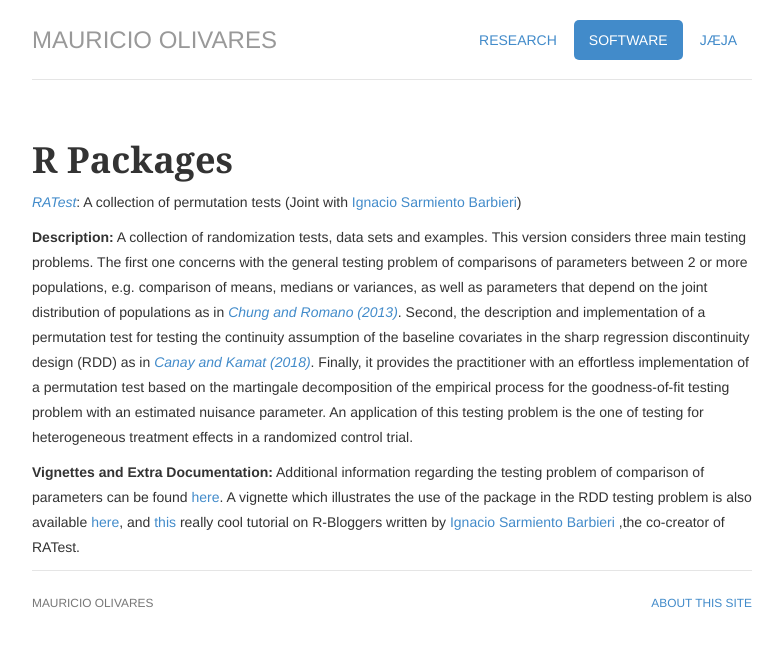
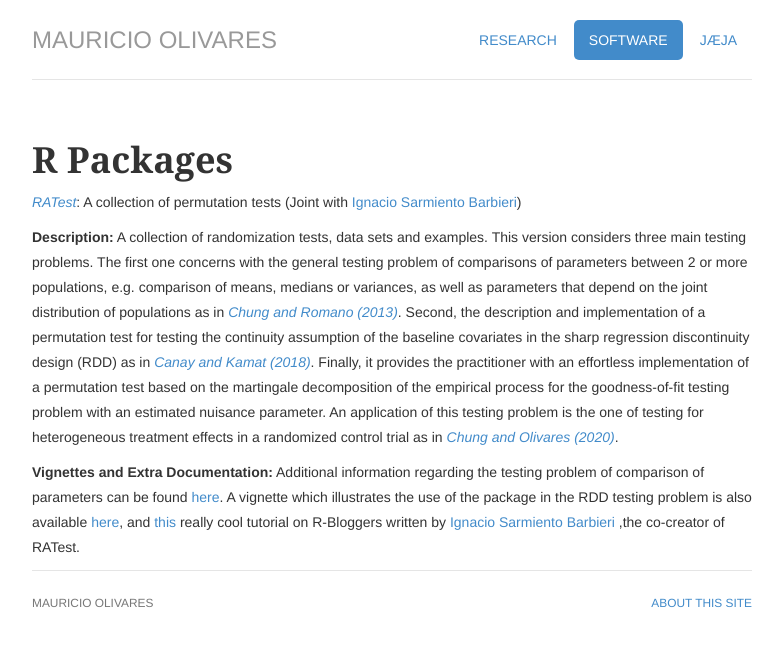
Before and after one commit to mauolivares/mauolivares.github.io, a Jekyll site: the page built from software/index.html, in a window 1280 px wide. Shown: the top 647 px of the page, without its empty margins (248-1031 px from the left). Built offline with Jekyll 4.4.1, drawn with Linux system fonts in a browser that asks for light colours.

Commit message:
RATest description to include HTE reference

```diff
--- a/software/index.html
+++ b/software/index.html
@@ -15,7 +15,7 @@ description: Mauricio's Software.
 				<p><em><a href="https://cran.r-project.org/web/packages/RATest/index.html">RATest</a></em>: A collection of permutation tests (Joint with <a href="https://ignaciomsarmiento.github.io/">Ignacio Sarmiento Barbieri</a>)</p>
 
 				<p><strong>Description:</strong> A collection of randomization tests, data sets and examples. This version considers three main testing problems. The first one concerns with the general testing problem of comparisons of parameters between 2 or more populations, e.g. comparison of means, medians or variances, as well as parameters that depend on the joint
-				distribution of populations as in <em><a href="https://projecteuclid.org/euclid.aos/1366138199">Chung and Romano (2013)</a></em>. Second, the description and implementation of a permutation test for testing the continuity assumption of the baseline covariates in the sharp regression discontinuity design (RDD) as in <em><a href="https://academic.oup.com/restud/article/85/3/1577/4583623">Canay and Kamat (2018)</a></em>. Finally, it provides the practitioner with an effortless implementation of a permutation test based on the martingale decomposition of the empirical process for the goodness-of-fit testing problem with an estimated nuisance parameter. An application of this testing problem is the one of testing for heterogeneous treatment effects in a randomized control trial.</p>
+				distribution of populations as in <em><a href="https://projecteuclid.org/euclid.aos/1366138199">Chung and Romano (2013)</a></em>. Second, the description and implementation of a permutation test for testing the continuity assumption of the baseline covariates in the sharp regression discontinuity design (RDD) as in <em><a href="https://academic.oup.com/restud/article/85/3/1577/4583623">Canay and Kamat (2018)</a></em>. Finally, it provides the practitioner with an effortless implementation of a permutation test based on the martingale decomposition of the empirical process for the goodness-of-fit testing problem with an estimated nuisance parameter. An application of this testing problem is the one of testing for heterogeneous treatment effects in a randomized control trial as in <em><a href="/files/HTE_WorkingPaper.pdf">Chung and Olivares (2020)</a></em>.</p>
 
 				<p><strong>Vignettes and Extra Documentation:</strong> Additional information regarding the testing problem of comparison of parameters can be found <a href="/files/permTest.pdf">here</a>. A vignette which illustrates the use of the package in the RDD testing problem is also available <a href="/files/RDperm.pdf">here</a>, and
 				<a href="https://www.r-bloggers.com/ratest-a-randomization-tests-package-is-available-on-cran/">this</a> really cool tutorial on R-Bloggers written by <a href="https://ignaciomsarmiento.github.io/">Ignacio Sarmiento Barbieri</a> ,the co-creator of RATest.</p>
```
